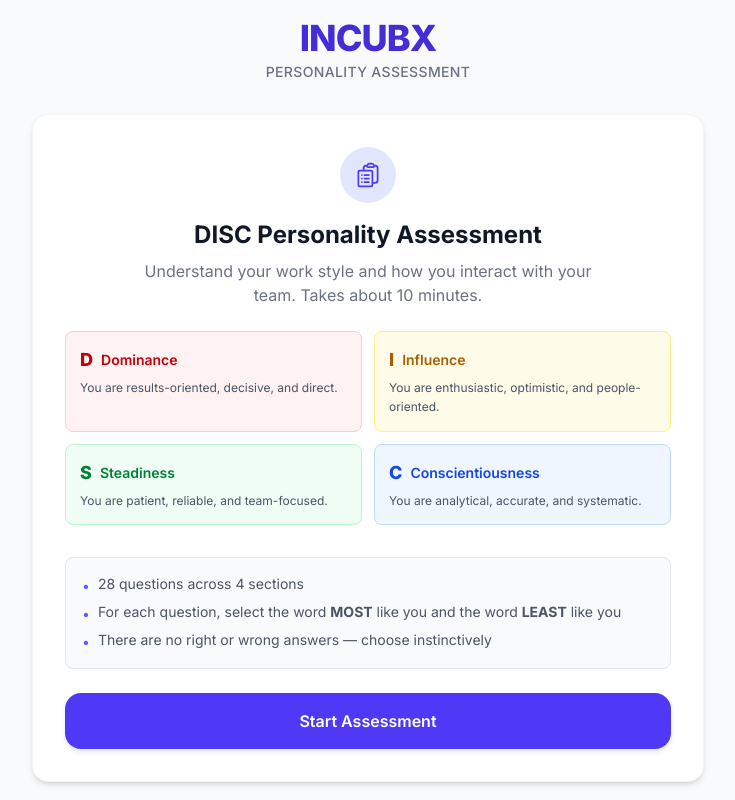
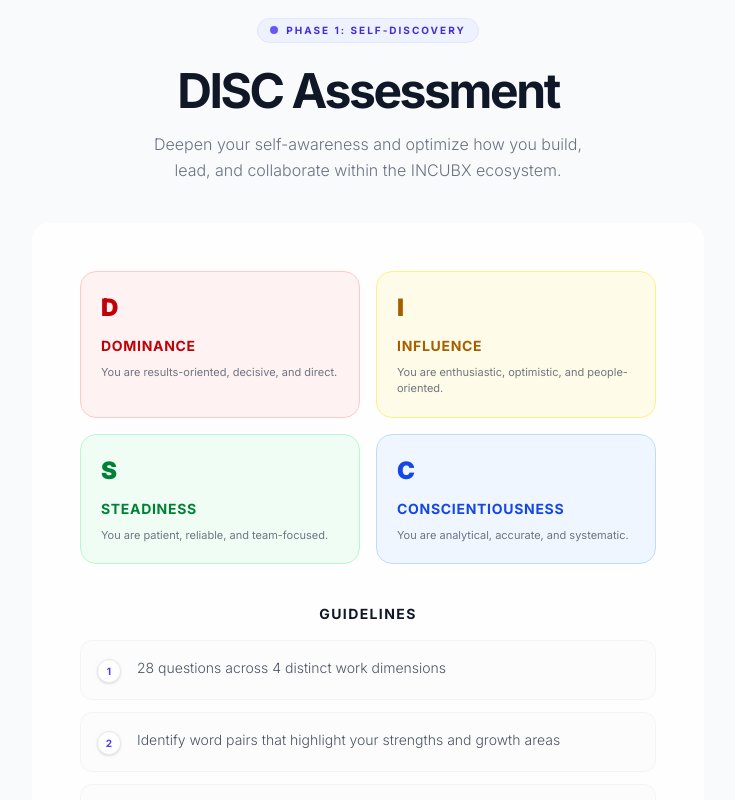
Before and after one commit to sathwikshetty0/IncubX, a Next.js app: page /onboarding/disc in a window 1280 px wide. Shown: the top 800 px of the page, without its empty margins (272-1007 px from the left). Built offline with nearby package versions, Linux system fonts and the light colour scheme.

Commit message:
feat: revamp DISC assessment welcome screen with premium design

```diff
--- a/src/app/onboarding/disc/page.tsx
+++ b/src/app/onboarding/disc/page.tsx
@@ -3,6 +3,7 @@
 import { useState } from 'react'
 import { useRouter } from 'next/navigation'
 import { createClient } from '@/lib/supabase/client'
+import { ArrowRight, ChevronLeft, LayoutGrid, Info, CheckCircle2 } from 'lucide-react'
 import { Button } from '@/components/ui/button'
 import { Card, CardContent } from '@/components/ui/card'
 import { cn } from '@/lib/utils'
@@ -129,61 +130,62 @@
 
 function WelcomeScreen({ onStart }: { onStart: () => void }) {
   return (
-    <div className="w-full max-w-2xl">
-      <div className="text-center mb-8">
-        <span className="text-4xl font-extrabold tracking-tight text-indigo-700">INCUBX</span>
-        <p className="text-gray-500 text-sm font-medium tracking-wide uppercase mt-1">
-          Personality Assessment
+    <div className="w-full max-w-2xl animate-fade-in">
+      <div className="text-center mb-10">
+        <div className="inline-flex items-center gap-2 px-3 py-1 rounded-full bg-indigo-50 border border-indigo-100 mb-6">
+          <span className="flex h-2 w-2 rounded-full bg-indigo-600 animate-pulse" />
+          <span className="text-[10px] font-bold text-indigo-700 uppercase tracking-[0.2em]">Phase 1: Self-Discovery</span>
+        </div>
+        <h1 className="text-4xl lg:text-5xl font-bold tracking-tighter text-gray-900 mb-4">
+          DISC Assessment
+        </h1>
+        <p className="text-gray-500 font-light max-w-md mx-auto leading-relaxed">
+          Deepen your self-awareness and optimize how you build, lead, and collaborate within the INCUBX ecosystem.
         </p>
       </div>
 
-      <Card className="shadow-md">
-        <CardContent className="p-8">
-          <div className="text-center mb-6">
-            <div className="inline-flex items-center justify-center h-14 w-14 rounded-full bg-indigo-100 mb-4">
-              <svg className="h-7 w-7 text-indigo-600" fill="none" viewBox="0 0 24 24" stroke="currentColor" strokeWidth={1.5}>
-                <path strokeLinecap="round" strokeLinejoin="round" d="M9 12h3.75M9 15h3.75M9 18h3.75m3 .75H18a2.25 2.25 0 002.25-2.25V6.108c0-1.135-.845-2.098-1.976-2.192a48.424 48.424 0 00-1.123-.08m-5.801 0c-.065.21-.1.433-.1.664 0 .414.336.75.75.75h4.5a.75.75 0 00.75-.75 2.25 2.25 0 00-.1-.664m-5.8 0A2.251 2.251 0 0113.5 2.25H15c1.012 0 1.867.668 2.15 1.586m-5.8 0c-.376.023-.75.05-1.124.08C9.095 4.01 8.25 4.973 8.25 6.108V8.25m0 0H4.875c-.621 0-1.125.504-1.125 1.125v11.25c0 .621.504 1.125 1.125 1.125h9.75c.621 0 1.125-.504 1.125-1.125V9.375c0-.621-.504-1.125-1.125-1.125H8.25zM6.75 12h.008v.008H6.75V12zm0 3h.008v.008H6.75V15zm0 3h.008v.008H6.75V18z" />
-              </svg>
-            </div>
-            <h1 className="text-2xl font-bold text-gray-900">DISC Personality Assessment</h1>
-            <p className="text-gray-500 mt-2 max-w-md mx-auto">
-              Understand your work style and how you interact with your team. Takes about 10 minutes.
-            </p>
-          </div>
-
-          {/* 4 types */}
-          <div className="grid grid-cols-2 gap-3 mb-8">
+      <Card className="shadow-premium overflow-hidden border-none bg-white/80 backdrop-blur-xl">
+        <CardContent className="p-8 md:p-12">
+          <div className="grid grid-cols-2 gap-4 mb-10">
             {(Object.entries(DISC_INFO) as [DiscType, typeof DISC_INFO.D][]).map(([type, info]) => (
-              <div key={type} className={cn('rounded-lg border p-3.5', info.bg, info.border)}>
-                <div className="flex items-center gap-2 mb-1">
-                  <span className={cn('text-lg font-extrabold', info.color)}>{type}</span>
-                  <span className={cn('text-sm font-semibold', info.color)}>{info.label}</span>
+              <div key={type} className={cn('rounded-2xl border p-5 transition-all hover:scale-[1.02]', info.bg, info.border)}>
+                <div className="flex items-center justify-between mb-3">
+                  <span className={cn('text-2xl font-black', info.color)}>{type}</span>
+                  <div className={cn('h-1.5 w-1.5 rounded-full', info.color.replace('text', 'bg'))} />
                 </div>
-                <p className="text-xs text-gray-600 leading-relaxed line-clamp-2">
+                <h3 className={cn('text-sm font-bold uppercase tracking-wider mb-2', info.color)}>{info.label}</h3>
+                <p className="text-[11px] text-gray-600 leading-normal opacity-80">
                   {info.description.split('.')[0]}.
                 </p>
               </div>
             ))}
           </div>
 
-          <div className="bg-gray-50 border border-gray-200 rounded-lg p-4 mb-6 text-sm text-gray-600 space-y-1.5">
-            <div className="flex items-start gap-2">
-              <span className="text-indigo-500 mt-0.5">•</span>
-              <span>28 questions across 4 sections</span>
-            </div>
-            <div className="flex items-start gap-2">
-              <span className="text-indigo-500 mt-0.5">•</span>
-              <span>For each question, select the word <strong>MOST</strong> like you and the word <strong>LEAST</strong> like you</span>
-            </div>
-            <div className="flex items-start gap-2">
-              <span className="text-indigo-500 mt-0.5">•</span>
-              <span>There are no right or wrong answers — choose instinctively</span>
+          <div className="space-y-4 mb-10">
+            <h3 className="text-sm font-bold text-gray-900 uppercase tracking-widest text-center">Guidelines</h3>
+            <div className="grid grid-cols-1 gap-3">
+              {[
+                '28 questions across 4 distinct work dimensions',
+                'Identify word pairs that highlight your strengths and growth areas',
+                'Choose instinctively — your first reaction is often the most accurate',
+              ].map((text, i) => (
+                <div key={i} className="flex items-start gap-4 p-4 rounded-xl bg-gray-50/50 border border-gray-100">
+                  <div className="w-6 h-6 rounded-full bg-white border border-gray-200 flex items-center justify-center shrink-0 mt-0.5 shadow-sm">
+                    <span className="text-[10px] font-bold text-indigo-600">{i + 1}</span>
+                  </div>
+                  <span className="text-sm text-gray-600 font-light leading-relaxed">{text}</span>
+                </div>
+              ))}
             </div>
           </div>
 
-          <Button size="lg" className="w-full" onClick={onStart}>
-            Start Assessment
+          <Button size="lg" className="w-full h-14 text-lg font-bold shadow-xl shadow-indigo-200/50 group" onClick={onStart}>
+            Begin Assessment
+            <ArrowRight className="ml-2 h-5 w-5 transition-transform group-hover:translate-x-1" />
           </Button>
+          <p className="text-center text-[10px] text-gray-400 mt-6 uppercase tracking-[0.2em] font-medium">
+            Estimated time: 8-10 minutes
+          </p>
         </CardContent>
       </Card>
     </div>
```
